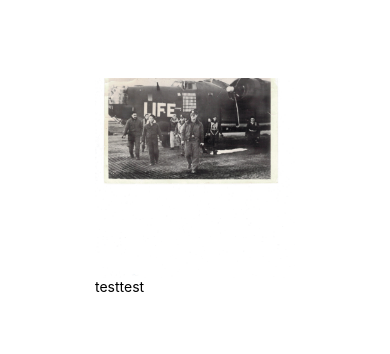
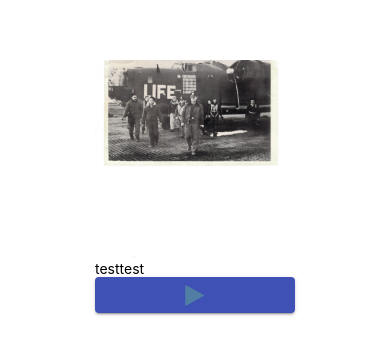
Before and after one commit to cs394-w21/PURPLE-CLIENT, a React Native app: screen / in a window 390 px wide. Shown: the part 236-590 px from the top of the page. Built offline with nearby package versions, Linux system fonts and the light colour scheme.

Commit message:
play pause toggling

```diff
--- a/components/story.js
+++ b/components/story.js
@@ -1,14 +1,63 @@
-import React from 'react';
-import { Image, Text, View } from "react-native"
+import React, { useState, useEffect } from 'react';
+import { Image, Text, View, TouchableOpacity } from "react-native"
+import { Icon } from 'react-native-elements'
+import { Audio } from 'expo-av';
+import { Button } from '@material-ui/core';
 import * as testImage from '../test1.jpg';
+import { setStatusBarHidden } from 'expo-status-bar';
 
 const Story = ({story}) => {
+    const [sound, setSound] = useState(null);
+    const [isPlaying, setIsPlaying] = useState(false)
+
+    async function playPauseSound() {
+        //initial play
+        if (!sound) {
+            console.log('Loading Sound');
+            const { sound } = await Audio.Sound.createAsync(
+                require('../assets/sound/example.mp3')
+            );
+            setSound(sound);
+            setIsPlaying(true)
+            console.log('Playing Sound');
+            await sound.playAsync();
+        }
+        //else if playing, pause
+        else if (isPlaying) {
+            setIsPlaying(false)
+            console.log('Stopping Sound');
+            await sound.pauseAsync();
+        }
+        //else its paused, play
+        else {
+            setIsPlaying(true)
+            console.log('Playing Sound');
+            await sound.playAsync();
+        }
+    }
+
+      useEffect(() => {
+        return sound
+          ? () => {
+              console.log('Unloading Sound');
+              sound.unloadAsync(); }
+          : undefined;
+      }, [sound]);
+
+
     return (
         <View>
             {/* <Image source={require(story.image)}/> */}
             <Image style={{width: 200, height:200}} source={testImage}/>
 
             <Text>{story.title}</Text>
+            <Button color="primary" variant="contained" onClick={async () => await playPauseSound()}>
+                <Icon
+                type='font-awesome'
+                name={ isPlaying ? 'pause' : 'play'}
+                color='#517fa4'
+                />
+            </Button>
         </View>
     )
 }
--- a/package.json
+++ b/package.json
@@ -10,10 +10,12 @@
   "dependencies": {
     "@material-ui/core": "^4.11.3",
     "expo": "~40.0.0",
+    "expo-av": "^9.0.0",
     "expo-status-bar": "~1.0.3",
     "react": "16.13.1",
     "react-dom": "16.13.1",
     "react-native": "https://github.com/expo/react-native/archive/sdk-40.0.1.tar.gz",
+    "react-native-elements": "^3.2.0",
     "react-native-web": "~0.13.12"
   },
   "devDependencies": {
```
Also changed, not shown: 2 other files (tests, documents, lock files or other folders).
